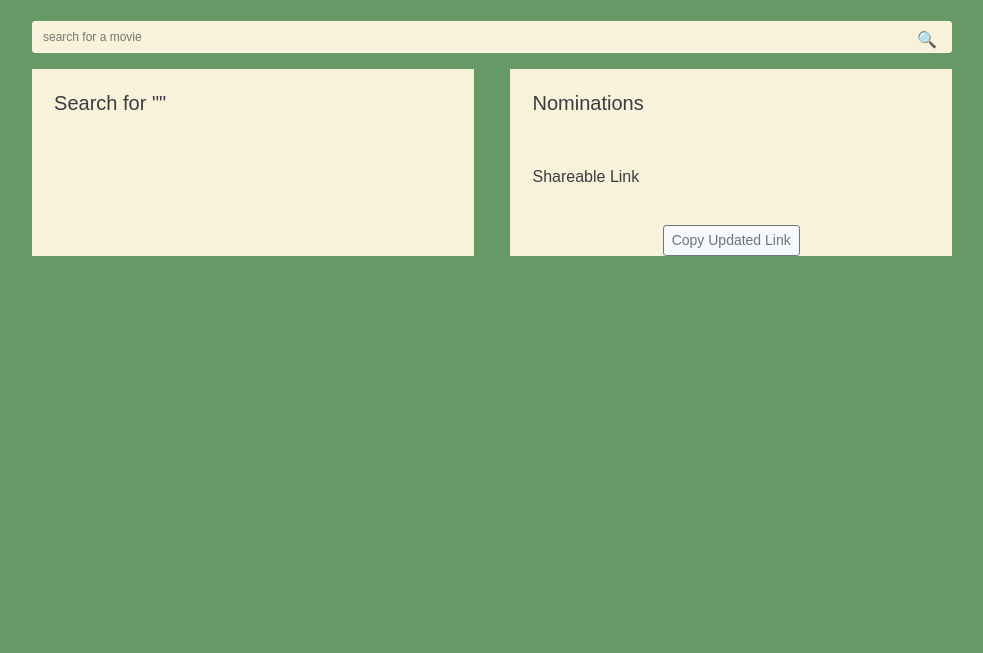
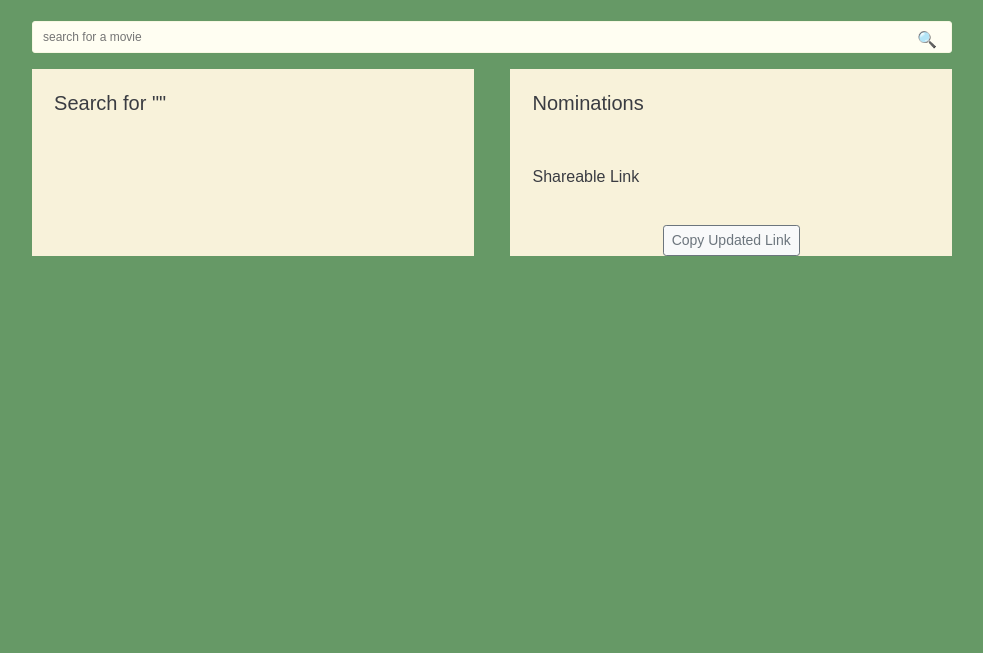
Before and after one commit to keonj/The-Shoppies, a plain HTML site: page index.html in a window 1280 px wide. Shown: the part 147-800 px from the top of the page, without its empty margins (148-1131 px from the left). Drawn offline with nearby package versions, Linux system fonts and the light colour scheme.

Commit message:
Edit styling again

```diff
--- a/app.css
+++ b/app.css
@@ -104,7 +104,7 @@ h3 {
     border: 1px solid #f7f8e2;
     padding: 5px 10px;
     font-size: 12px;
-    background-color: #f8f2da;
+    background-color: #fffef2;
 }
 
 #searchWrapper {
```
